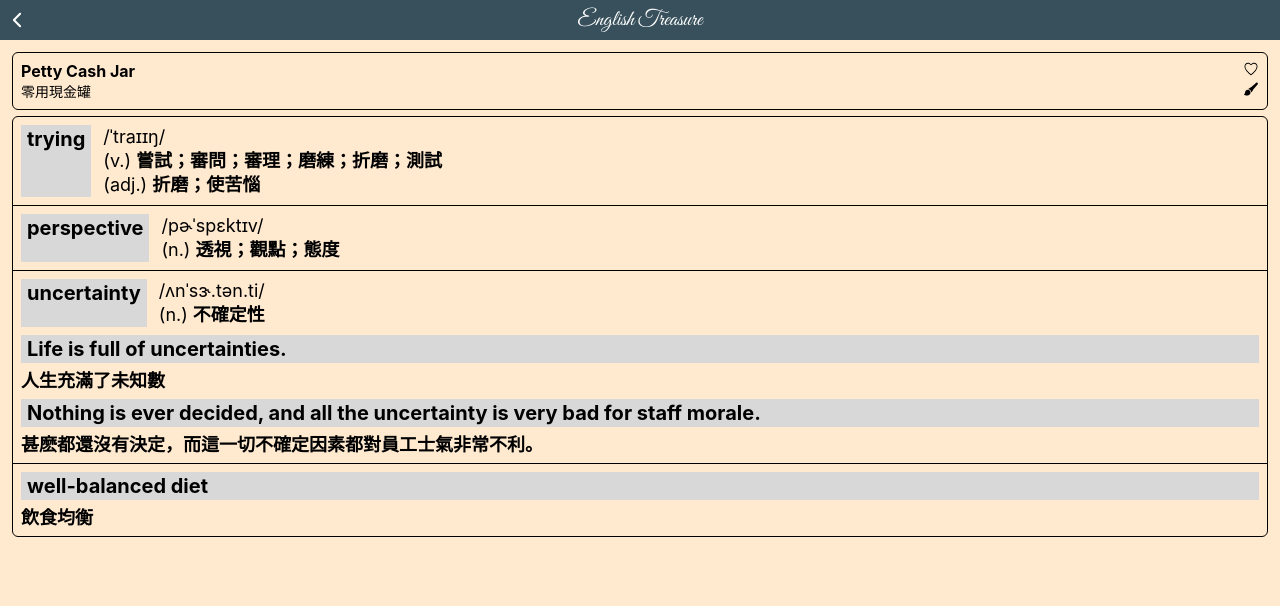
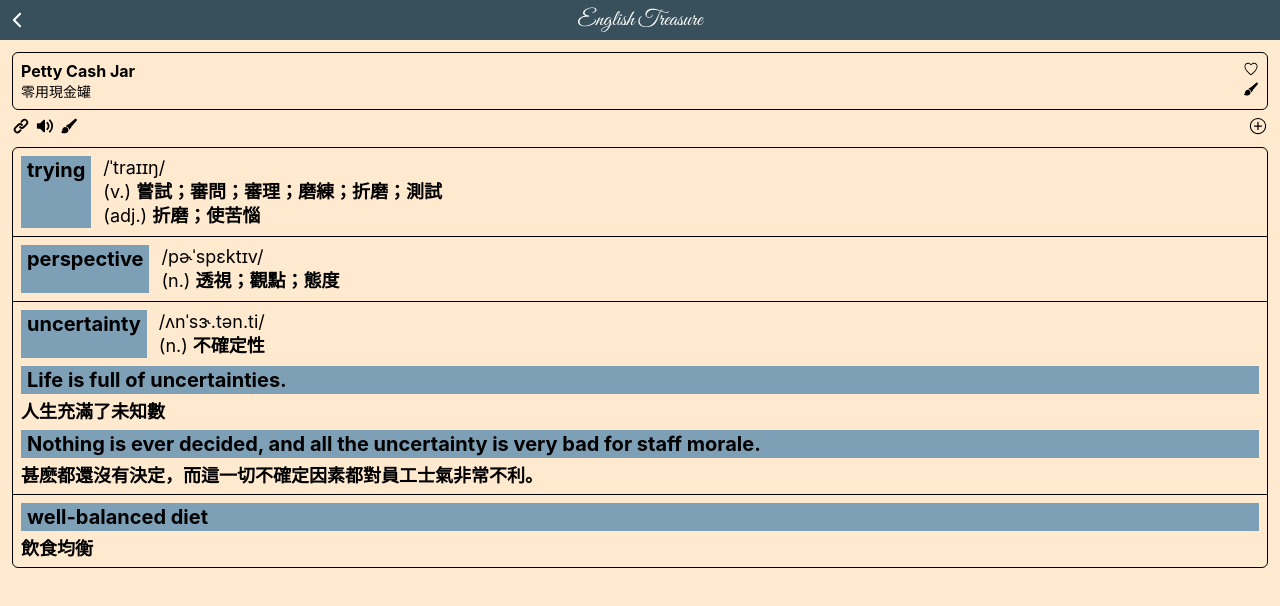
Before and after one commit to AbbyAbby33/english-treasure, a Next.js app: page /material in a window 1280 px wide. Shown: the top 606 px of the page. Built offline with nearby package versions, Linux system fonts and the light colour scheme.

Commit message:
feat: 語料內頁樣板-操作按鈕列

```diff
--- a/pages/material/index.tsx
+++ b/pages/material/index.tsx
@@ -3,6 +3,10 @@ import type { NextPage } from 'next';
 import { useRouter } from 'next/router';
 import styles from '../../styles/Material.module.scss';
 import MaterialTitle from '../../components/materialTitle';
+import { IoIosAddCircleOutline } from "react-icons/io";
+import { HiLink } from "react-icons/hi";
+import { HiVolumeUp } from "react-icons/hi";
+import { IoIosBrush } from "react-icons/io";
 
 const MaterialPage: NextPage = () => {
     const router = useRouter();
@@ -46,6 +50,16 @@ const MaterialPage: NextPage = () => {
     return (
         <>
             <MaterialTitle data={title}></MaterialTitle>
+            <div className={styles['operate-bar']}>
+                <div className={styles['operate-bar-left']}>
+                    <HiLink />
+                    <HiVolumeUp />
+                    <IoIosBrush />
+                </div>
+                <div>
+                    <IoIosAddCircleOutline />
+                </div>
+            </div>
             <div className={styles['material-content']}>
                 {dataList.map((item) => (
                     <div key={item.id} className={styles['material-item']}>
--- a/styles/Material.module.scss
+++ b/styles/Material.module.scss
@@ -1,4 +1,17 @@
 @import "./variables.module.scss";
+
+.operate-bar {
+    display: flex;
+    justify-content: space-between;
+    margin: 6px 0;
+    font-size: 20px;
+    .operate-bar-left {
+        svg {
+            margin-right: 6px;
+            font-size: 18px;
+        }
+    }
+}
 
 .material-content {
     border: 1px solid #000;
@@ -14,7 +27,6 @@
 
         // 1.單字
         .material-word {
-            // background-color: yellow;
             display: flex;
             margin-bottom: 8px;
             .description {
@@ -24,7 +36,7 @@
 
         // 英文文字
         .material-english {
-            background-color: $grey-1-color;
+            background-color: $blue-1-color;
             padding: 0 6px;
             font-weight: bold;
             font-size: 20px;
```
